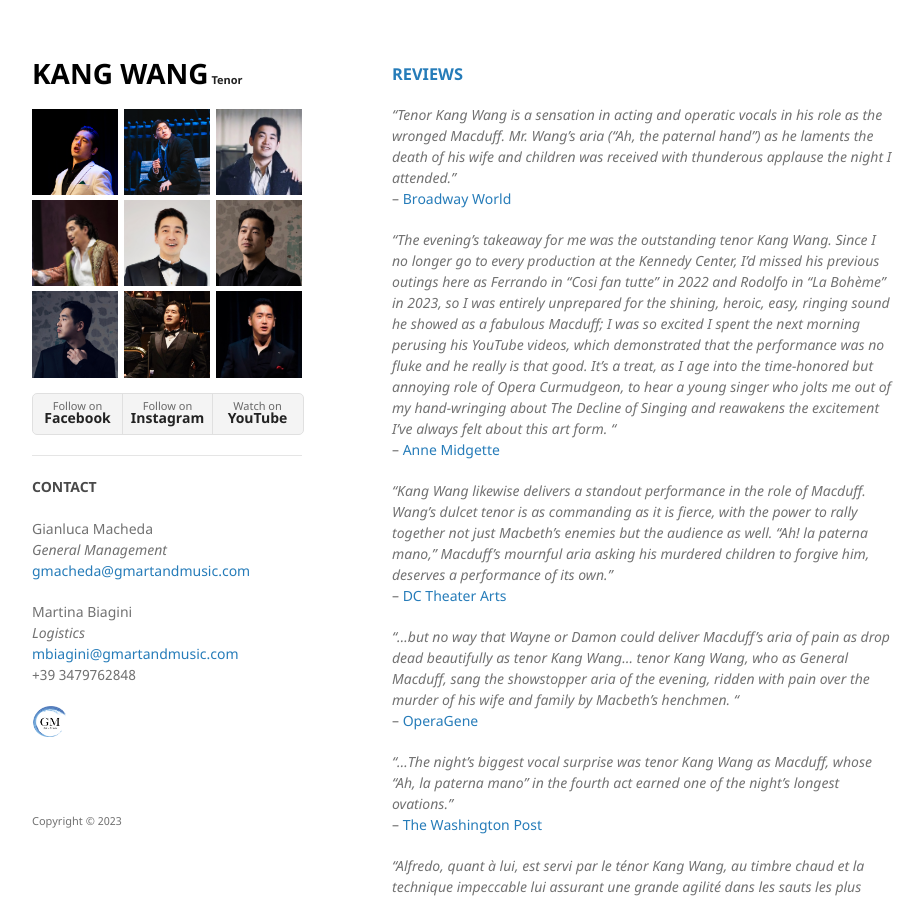
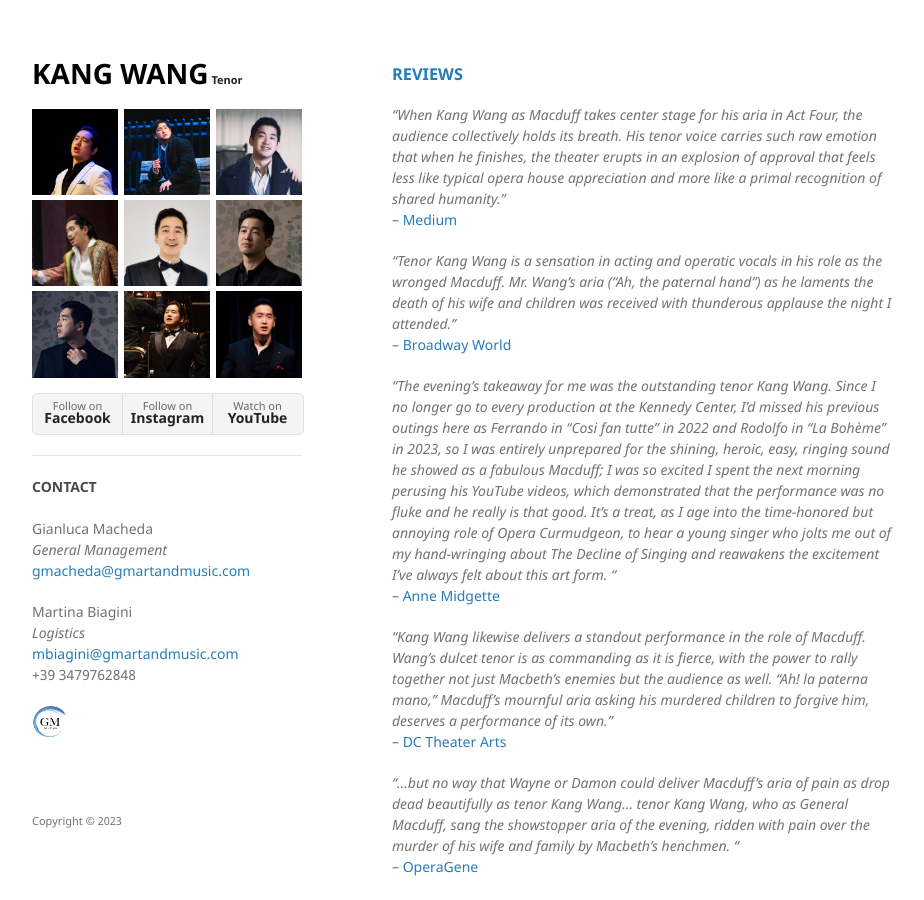
Before and after one commit to kwopera/kwt, a Jekyll site: the page built from reviews.md, in a window 1280 px wide and 900 px high. Shown: the whole window, without its empty margins (178-1102 px from the left). Built offline with Jekyll 4.4.1, drawn with Linux system fonts in a browser that asks for light colours; our own code applies the rules of GitHub Pages for plain Markdown files.

Commit message:
new review

```diff
--- a/reviews.md
+++ b/reviews.md
@@ -1,5 +1,8 @@
 <h3 id="reviews"><a href="{{ "/reviews.html" | absolute_url }}#reviews">REVIEWS</a></h3>
 <br/>
+_"When Kang Wang as Macduff takes center stage for his aria in Act Four, the audience collectively holds its breath. His tenor voice carries such raw emotion that when he finishes, the theater erupts in an explosion of approval that feels less like typical opera house appreciation and more like a primal recognition of shared humanity."_
+<br/>-- <a href="https://jdcampolargo.medium.com/the-ghost-lights-shadow-an-evening-with-macbeth-at-the-kennedy-center-882e515ff2fb" target="_blank">Medium</a>
+
 _"Tenor Kang Wang is a sensation in acting and operatic vocals in his role as the wronged Macduff. Mr. Wang’s aria (“Ah, the paternal hand”) as he laments the death of his wife and children was received with thunderous applause the night I attended."_
 <br/>-- <a href="https://www.broadwayworld.com/washington-dc/article/Review-MACBETH-at-Kennedy-Center-20241118" target="_blank">Broadway World</a>
 
```
Also changed, not shown: 1 other file.
